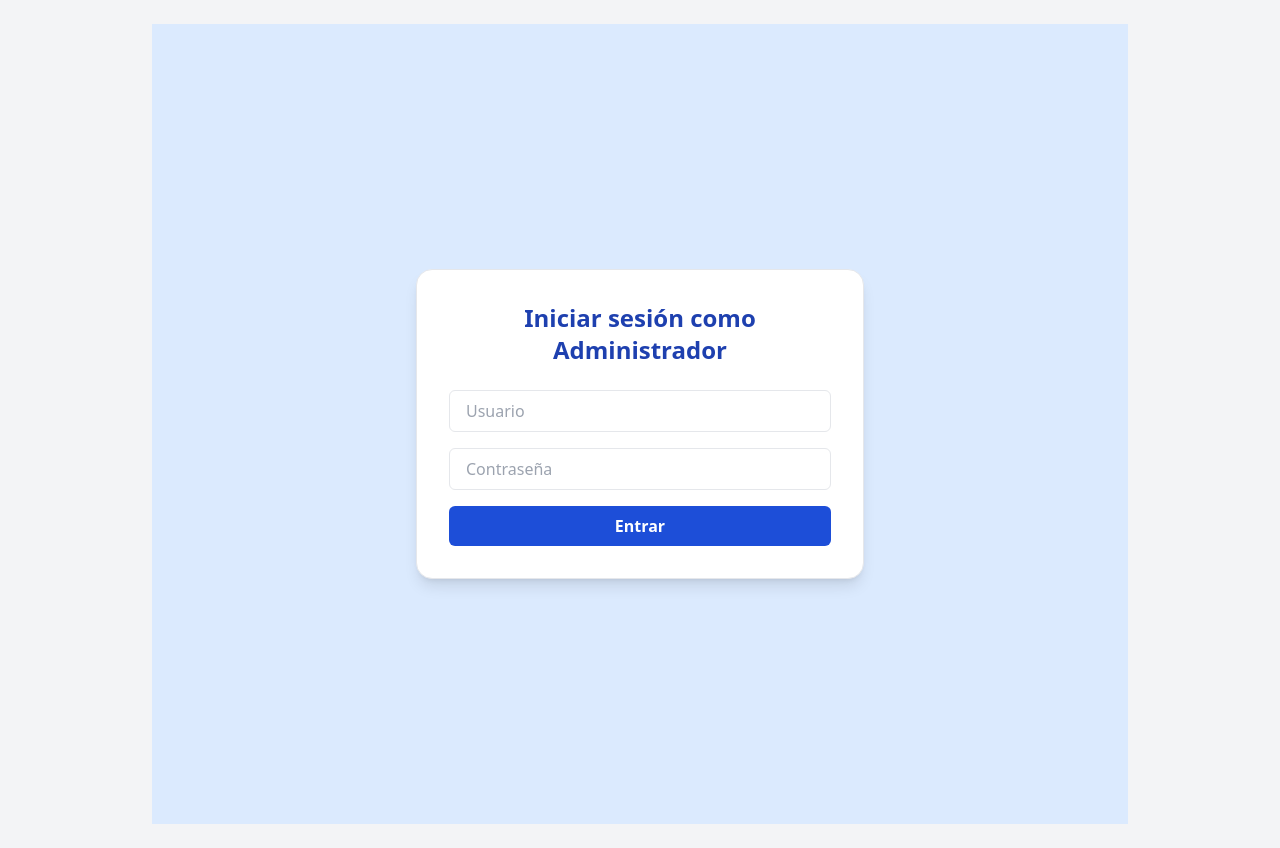
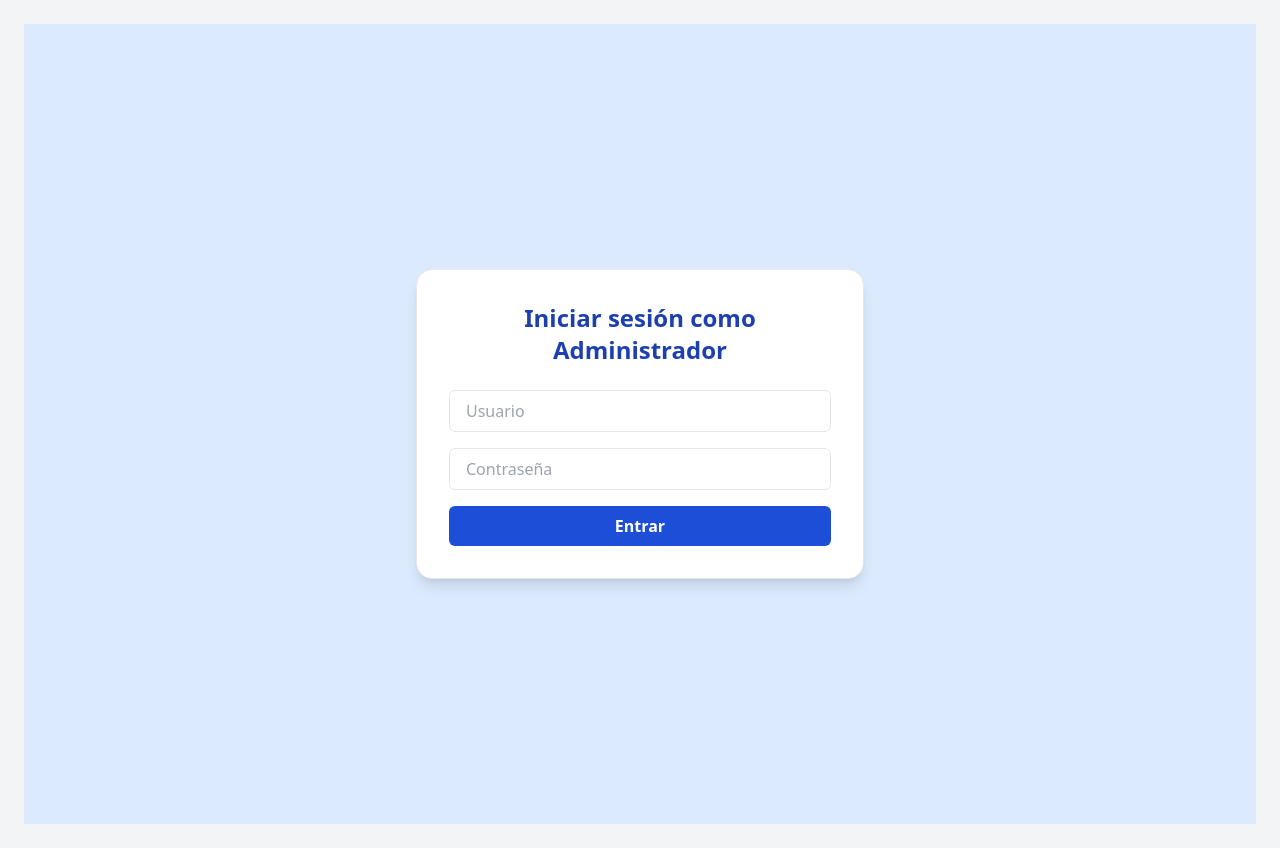
Before and after one commit to Martin-d-abloh/proyecto-academia, a React (Vite) app in the folder frontend/: page / in a window 1280 px wide. Built offline with nearby package versions, Linux system fonts and the light colour scheme.

Commit message:
mejoras visuales

```diff
--- a/frontend/src/pages/Layout.jsx
+++ b/frontend/src/pages/Layout.jsx
@@ -45,7 +45,7 @@ function Layout() {
         </header>
       )}
 
-      <main className="max-w-5xl mx-auto p-6">
+      <main className="w-full mx-auto p-6">
         <Outlet />
       </main>
     </div>
```
